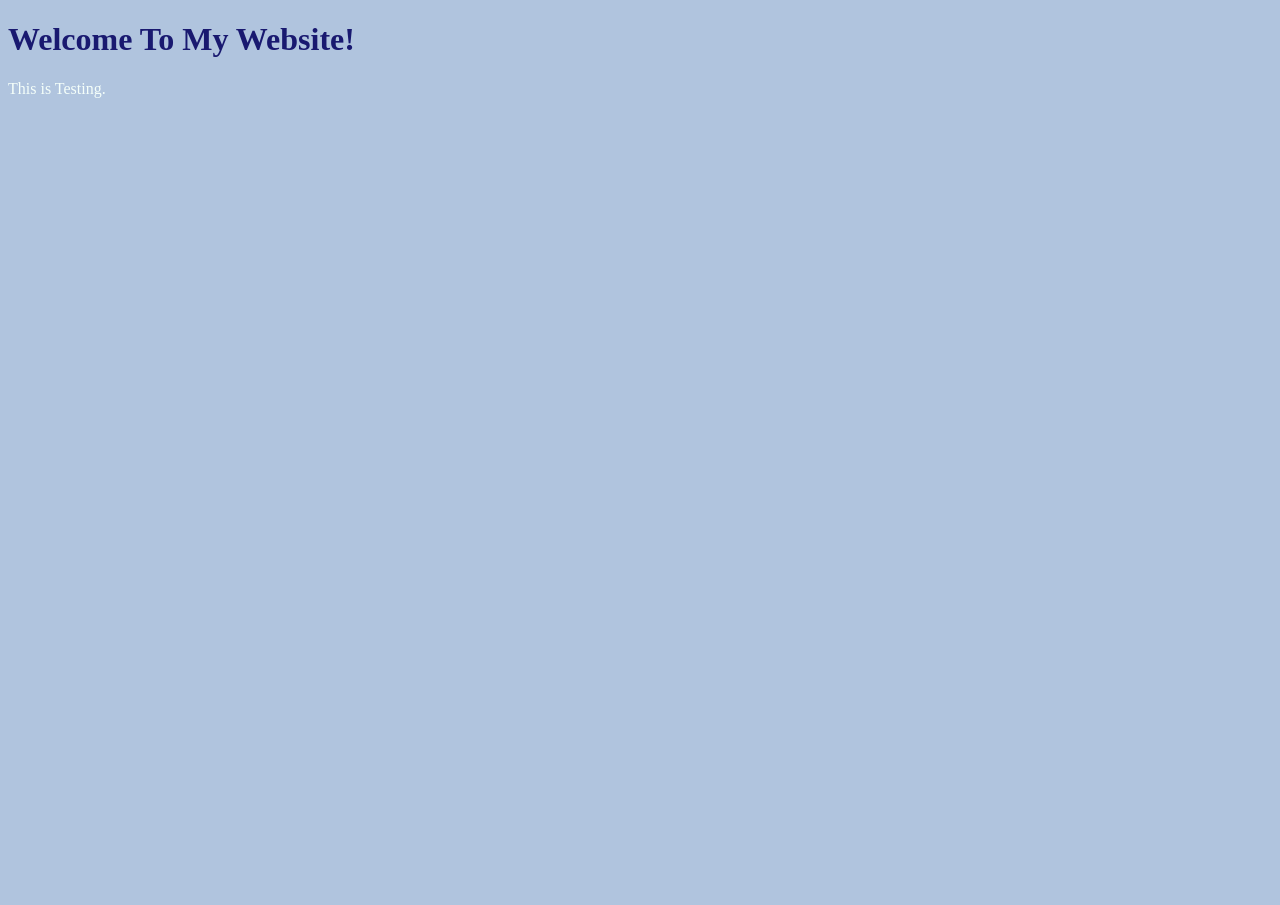
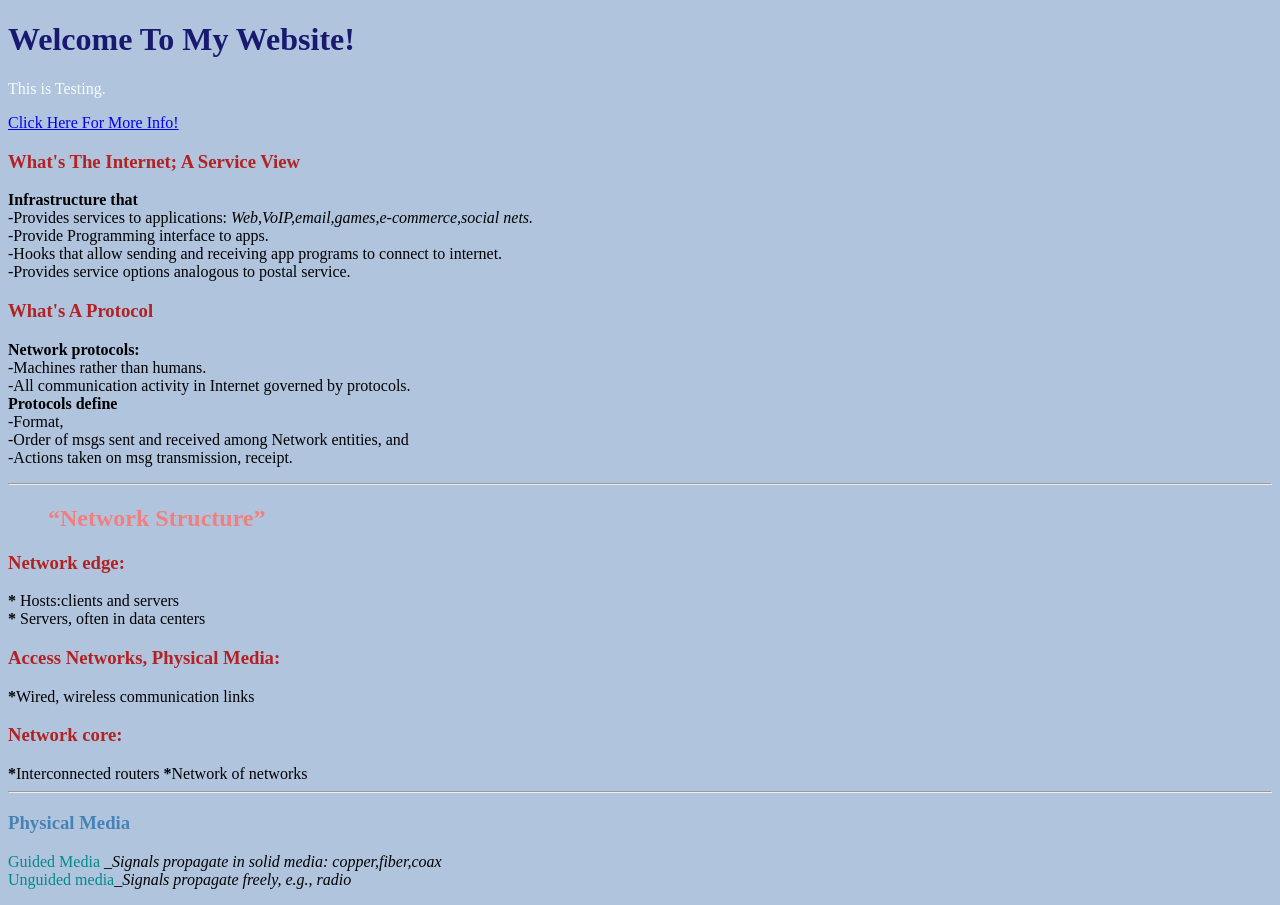
Before and after one commit to YangKora/YangKora.github.io, a plain HTML site: page index.html in a window 1280 px wide. Before the commit the page ends 800 px from the top, so only its background shows below. Drawn offline with Linux system fonts and the light colour scheme.

Commit message:
My Website!

```diff
--- a/index.html
+++ b/index.html
@@ -5,7 +5,7 @@
     <meta http-equiv="X-UA-Compatible" content="IE=edge">
     <meta name="viewport" content="width=device-width, initial-scale=1.0">
     <title>Yang Kora</title>
-         <meta name="keywords" content="yangkora.github.io">
+         <meta name="keywords" content="yangkora.github.io, kora/github">
          <meta name="robots" content="index, follow">
          <meta name="language" content="EN">
 
@@ -20,16 +20,80 @@
             body{
                 background-color: lightsteelblue;
             }
-            p{
-                color: mintcream;
+            h3{
+                color: firebrick;
+            }
+            h2{
+                color: lightcoral;
             }
         </style>
+        <base href="http://www.codingnology.com/">
 
 </head>
 <body>
 
     <h1>Welcome To My Website!</h1>
-    <p>This is Testing.</p>
+    <p style="color: mintcream;">This is Testing.</p>
+
+    <a href="/search/label/Dev">Click Here For More Info!</a>
+
+           <!-- Networking Fundamental -->
+
+<h3>What's The Internet; A Service View</h3>
+
+<p>
+      <b> Infrastructure that</b>
+    <br>
+     -Provides services to applications:
+      <i>Web,VoIP,email,games,e-commerce,social nets.</i>
+    <br>
+     -Provide Programming interface to apps.
+    <br>
+     -Hooks that allow sending and receiving app programs to connect to internet.
+    <br>
+     -Provides service options analogous to postal service.
+</p>
+
+<h3>What's A Protocol</h3>
+
+<p>
+      <strong> Network protocols:</strong>
+    <br>
+     -Machines rather than humans.
+    <br>
+     -All communication activity in Internet governed by protocols.
+    <br>
+      <b>Protocols define</b>
+    <br>
+     -Format,<br>
+     -Order of msgs sent and received among Network entities, and <br>
+     -Actions taken on msg transmission, receipt.
+</p>
+<hr>
+   <blockquote>
+        <h2>
+            <q>Network Structure</q>
+        </h2>
+   </blockquote>
+
+    <h3>Network edge:</h3>
+     <b>*</b> Hosts:clients and servers <br>
+     <b>*</b> Servers, often in data centers
+
+    <h3>Access Networks, Physical Media:</h3>
+     <b>*</b>Wired, wireless communication links
+
+    <h3>Network core:</h3>
+     <b>*</b>Interconnected routers
+     <b>*</b>Network of networks
+<hr>
+
+    <h3 style="color: steelblue;">Physical Media</h3>
+<p>
+    <span style="color: darkcyan;">Guided Media</span> <i>_Signals propagate in solid media: copper,fiber,coax</i>
+          <br>
+    <span style="color: darkcyan;">Unguided media</span><em>_Signals propagate freely, e.g., radio</em>
+</p>
 
 </body>
 </html>
```
